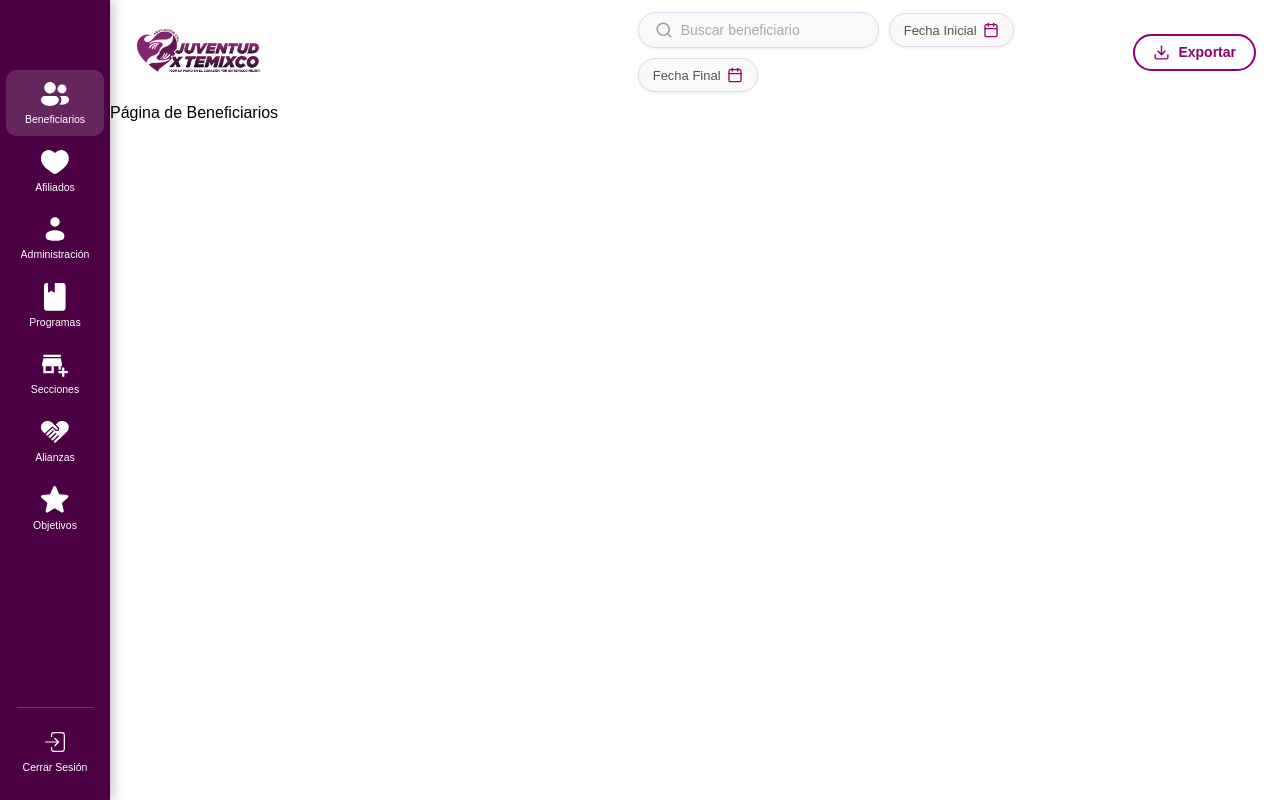
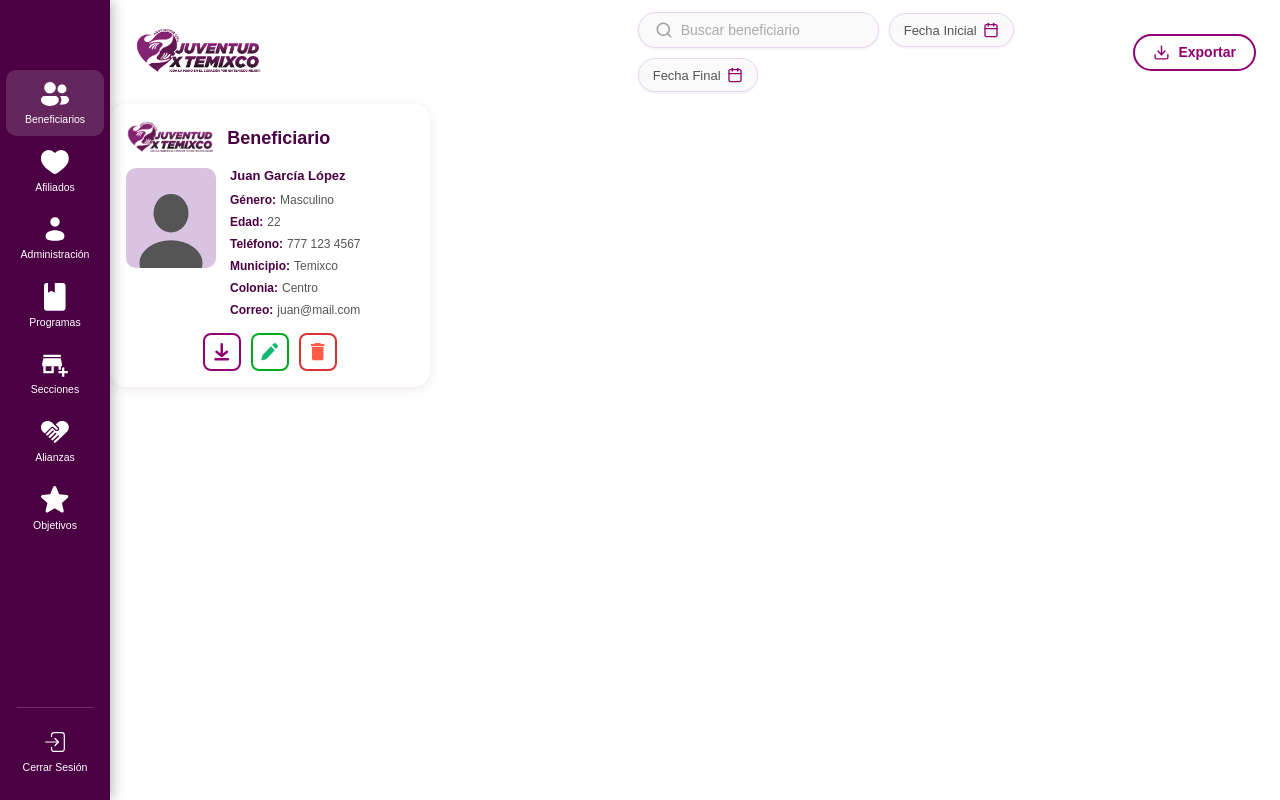
Before and after one commit to Evelinmq/estadia_frontend, a React (Vite) app: page /beneficiarios in a window 1280 px wide. Built offline with nearby package versions, Linux system fonts and the light colour scheme.

Commit message:
Tarjetas de usuarios y cambios en css

```diff
--- /dev/null
+++ b/src/Components/Admin/AfiliadoCard.jsx
@@ -0,0 +1,69 @@
+import EditButton from "../Buttons/EditButton.jsx";
+import DeleteButton from "../Buttons/DeleteButton.jsx";
+import DownloadButton from "../Buttons/DownloadButton.jsx";
+import LogoSrc from '../../Img/logo.png';
+import "./UserCard.css";
+
+export default function AfiliadoCard({
+    nombre,
+    apellidoP,
+    apellidoM,
+    genero,
+    edad,
+    telefono,
+    imagen,
+    onEdit,
+    onDelete,
+    onDownload,
+    }) {
+    const nombreCompleto = [nombre, apellidoP, apellidoM].filter(Boolean).join(" ");
+
+    return (
+        <div className="user-card">
+            {/* Encabezado____________________ */}
+            <div className="user-card__header">
+                <img src={LogoSrc} alt="Juventud x Temixco" className="user-card__logo" />
+                <h3 className="user-card__titulo">Afiliado</h3>
+            </div>
+
+            <div className="user-card__body">
+                {/* Foto */}
+                <div className="user-card__imagen-wrapper">
+                    {imagen ? (
+                        <img src={imagen} alt={nombreCompleto} className="user-card__imagen" />
+                    ) : (
+                        <div className="user-card__imagen-placeholder">
+                            <svg viewBox="0 0 80 90" fill="none" xmlns="http://www.w3.org/2000/svg" className="user-card__silhouette">
+                                <ellipse cx="40" cy="28" rx="20" ry="22" fill="#555" />
+                                <ellipse cx="40" cy="85" rx="36" ry="26" fill="#555" />
+                            </svg>
+                        </div>
+                    )}
+                </div>
+
+                {/* Campos*/}
+                <div className="user-card__campos">
+                    <p className="user-card__nombre">{nombreCompleto || "Nombre ApellidoP ApellidoM"}</p>
+                    <div className="user-card__campo">
+                        <span className="user-card__label">Género:</span>
+                        <span className="user-card__valor">{genero ?? ""}</span>
+                    </div>
+                    <div className="user-card__campo">
+                        <span className="user-card__label">Edad:</span>
+                        <span className="user-card__valor">{edad ?? ""}</span>
+                    </div>
+                    <div className="user-card__campo">
+                        <span className="user-card__label">Teléfono:</span>
+                        <span className="user-card__valor">{telefono ?? ""}</span>
+                    </div>
+                </div>
+            </div>
+
+            <div className="user-card__acciones">
+                <DownloadButton onClick={onDownload} />
+                <EditButton onClick={onEdit} />
+                <DeleteButton onClick={onDelete} />
+            </div>
+        </div>
+    );
+}
--- /dev/null
+++ b/src/Components/Admin/BeneficiarioCard.jsx
@@ -0,0 +1,85 @@
+import EditButton from "../Buttons/EditButton.jsx";
+import DeleteButton from "../Buttons/DeleteButton.jsx";
+import DownloadButton from "../Buttons/DownloadButton.jsx";
+import LogoSrc from '../../Img/logo.png';
+import "./UserCard.css";
+
+export default function BeneficiarioCard({
+     nombre,
+     apellidoP,
+     apellidoM,
+     genero,
+     edad,
+     telefono,
+     municipio,
+     colonia,
+     correo,
+     imagen,
+     onEdit,
+     onDelete,
+     onDownload,
+    }) {
+    const nombreCompleto = [nombre, apellidoP, apellidoM].filter(Boolean).join(" ");
+
+    return (
+        <div className="user-card">
+            {/* Encabezado */}
+            <div className="user-card__header">
+                <img src={LogoSrc} alt="Juventud x Temixco" className="user-card__logo" />
+                <h3 className="user-card__titulo">Beneficiario</h3>
+            </div>
+
+            <div className="user-card__body">
+                {/* Foto */}
+                <div className="user-card__imagen-wrapper">
+                    {imagen ? (
+                        <img src={imagen} alt={nombreCompleto} className="user-card__imagen" />
+                    ) : (
+                        <div className="user-card__imagen-placeholder">
+                            {/* Silueta */}
+                            <svg viewBox="0 0 80 90" fill="none" xmlns="http://www.w3.org/2000/svg" className="user-card__silhouette">
+                                <ellipse cx="40" cy="28" rx="20" ry="22" fill="#555" />
+                                <ellipse cx="40" cy="85" rx="36" ry="26" fill="#555" />
+                            </svg>
+                        </div>
+                    )}
+                </div>
+
+                {/* Campos */}
+                <div className="user-card__campos">
+                    <p className="user-card__nombre">{nombreCompleto || "Nombre ApellidoP ApellidoM"}</p>
+                    <div className="user-card__campo">
+                        <span className="user-card__label">Género:</span>
+                        <span className="user-card__valor">{genero ?? ""}</span>
+                    </div>
+                    <div className="user-card__campo">
+                        <span className="user-card__label">Edad:</span>
+                        <span className="user-card__valor">{edad ?? ""}</span>
+                    </div>
+                    <div className="user-card__campo">
+                        <span className="user-card__label">Teléfono:</span>
+                        <span className="user-card__valor">{telefono ?? ""}</span>
+                    </div>
+                    <div className="user-card__campo">
+                        <span className="user-card__label">Municipio:</span>
+                        <span className="user-card__valor">{municipio ?? ""}</span>
+                    </div>
+                    <div className="user-card__campo">
+                        <span className="user-card__label">Colonia:</span>
+                        <span className="user-card__valor">{colonia ?? ""}</span>
+                    </div>
+                    <div className="user-card__campo">
+                        <span className="user-card__label">Correo:</span>
+                        <span className="user-card__valor">{correo ?? ""}</span>
+                    </div>
+                </div>
+            </div>
+
+            <div className="user-card__acciones">
+                <DownloadButton onClick={onDownload} />
+                <EditButton onClick={onEdit} />
+                <DeleteButton onClick={onDelete} />
+            </div>
+        </div>
+    );
+}
--- a/src/Components/Admin/ImageCard.css
+++ b/src/Components/Admin/ImageCard.css
@@ -19,14 +19,12 @@
     margin: 0;
 }
 
-/* Imagen circular */
 .image-card__imagen-wrapper {
-    width: 90px;
-    height: 90px;
+    width: 200px;
+    height: 180px;
     border-radius: 10%;
     overflow: hidden;
     flex-shrink: 0;
-    border: 3px solid #e0e0e0;
 }
 
 .image-card__imagen {
--- /dev/null
+++ b/src/Components/Admin/UserCard.css
@@ -0,0 +1,120 @@
+.user-card {
+    background: #ffffff;
+    border-radius: 16px;
+    box-shadow: 0 2px 12px rgba(74, 0, 66, 0.10);
+    padding: 16px;
+    display: flex;
+    flex-direction: column;
+    gap: 12px;
+    width: 100%;
+    max-width: 320px;
+    transition: box-shadow 0.2s, transform 0.2s;
+}
+
+.user-card:hover {
+    box-shadow: 0 6px 24px rgba(74, 0, 66, 0.18);
+    transform: translateY(-2px);
+}
+
+.user-card__header {
+    display: flex;
+    align-items: center;
+    gap: 10px;
+}
+
+.user-card__logo {
+    height: 36px;
+    object-fit: contain;
+}
+
+.user-card__titulo {
+    font-size: 18px;
+    font-weight: 700;
+    color: #4A0042;
+    margin: 0;
+}
+
+.user-card__body {
+    display: flex;
+    gap: 14px;
+    align-items: flex-start;
+}
+
+/* ── Imagen ── */
+.user-card__imagen-wrapper {
+    flex-shrink: 0;
+    width: 90px;
+    height: 100px;
+    border-radius: 10px;
+    overflow: hidden;
+    background-color: #e0d0e8;
+    display: flex;
+    align-items: flex-end;
+    justify-content: center;
+}
+
+.user-card__imagen {
+    width: 100%;
+    height: 100%;
+    object-fit: cover;
+}
+
+.user-card__imagen-placeholder {
+    width: 100%;
+    height: 100%;
+    display: flex;
+    align-items: flex-end;
+    justify-content: center;
+    background-color: #d8c4e0;
+}
+
+.user-card__silhouette {
+    width: 70px;
+    height: 80px;
+}
+
+.user-card__campos {
+    display: flex;
+    flex-direction: column;
+    gap: 4px;
+    flex: 1;
+    min-width: 0;
+}
+
+.user-card__nombre {
+    font-size: 13px;
+    font-weight: 600;
+    color: #4A0042;
+    margin: 0 0 4px 0;
+    white-space: nowrap;
+    overflow: hidden;
+    text-overflow: ellipsis;
+}
+
+.user-card__campo {
+    display: flex;
+    gap: 4px;
+    font-size: 12px;
+    line-height: 1.5;
+}
+
+.user-card__label {
+    font-weight: 600;
+    color: #4A0042;
+    white-space: nowrap;
+}
+
+.user-card__valor {
+    color: #555;
+    overflow: hidden;
+    text-overflow: ellipsis;
+    white-space: nowrap;
+}
+
+/* ── Acciones ── */
+.user-card__acciones {
+    display: flex;
+    justify-content: center;
+    gap: 10px;
+    padding-top: 2px;
+}
--- a/src/Components/Buttons/AddButton.css
+++ b/src/Components/Buttons/AddButton.css
@@ -17,8 +17,8 @@
 }
 
 .button-agregar:hover {
-    background-color: #7C1FA3;
-    box-shadow: 0 6px 16px rgba(124, 31, 163, 0.35);
+    background-color: #8E0073;
+    box-shadow: 0 6px 16px #4A0042;
     transform: translateY(-1px);
 }
 
--- a/src/Pages/Afiliados.jsx
+++ b/src/Pages/Afiliados.jsx
@@ -1,10 +1,18 @@
 import {Header} from "../Components/Structure/Header.jsx";
+import AfiliadoCard from "../Components/Admin/AfiliadoCard.jsx";
 
 export default function Afiliados() {
     return (
         <>
             <Header seccion="afiliados"/>
-            <div>Página de Afiliados</div>
+            <AfiliadoCard
+                nombre="Ana"
+                apellidoP="Martínez"
+                apellidoM="Pérez"
+                genero="Femenino"
+                edad={19}
+                telefono="777 987 6543"
+            />
         </>
     );
 
--- a/src/Pages/Alianzas.jsx
+++ b/src/Pages/Alianzas.jsx
@@ -1,10 +1,11 @@
 import {Header} from "../Components/Structure/Header.jsx";
+import ImageCard from "../Components/Admin/ImageCard.jsx";
 
 export default function Alianzas() {
     return (
         <div>
             <Header seccion="alianzas"/>
-            <h1>Alianzas</h1>
+            <ImageCard />
 
         </div>
     );
--- a/src/Pages/Beneficiarios.jsx
+++ b/src/Pages/Beneficiarios.jsx
@@ -1,10 +1,21 @@
 import {Header} from "../Components/Structure/Header.jsx";
+import BeneficiarioCard from "../Components/Admin/BeneficiarioCard.jsx";
 
 export default function Beneficiarios() {
     return (
         <>
             <Header seccion="beneficiarios"/>
-            <div>Página de Beneficiarios</div>
+            <BeneficiarioCard
+                nombre="Juan"
+                apellidoP="García"
+                apellidoM="López"
+                genero="Masculino"
+                edad={22}
+                telefono="777 123 4567"
+                municipio="Temixco"
+                colonia="Centro"
+                correo="juan@mail.com"
+            />
 
         </>
     );
```
